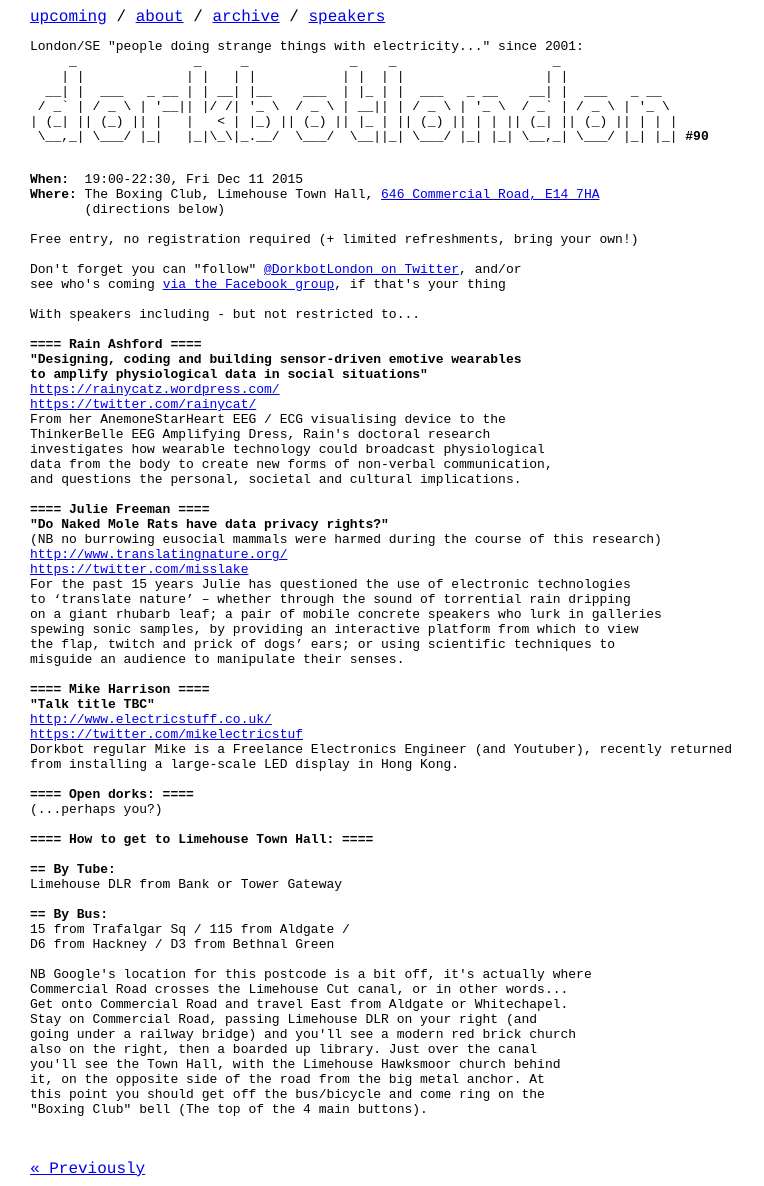
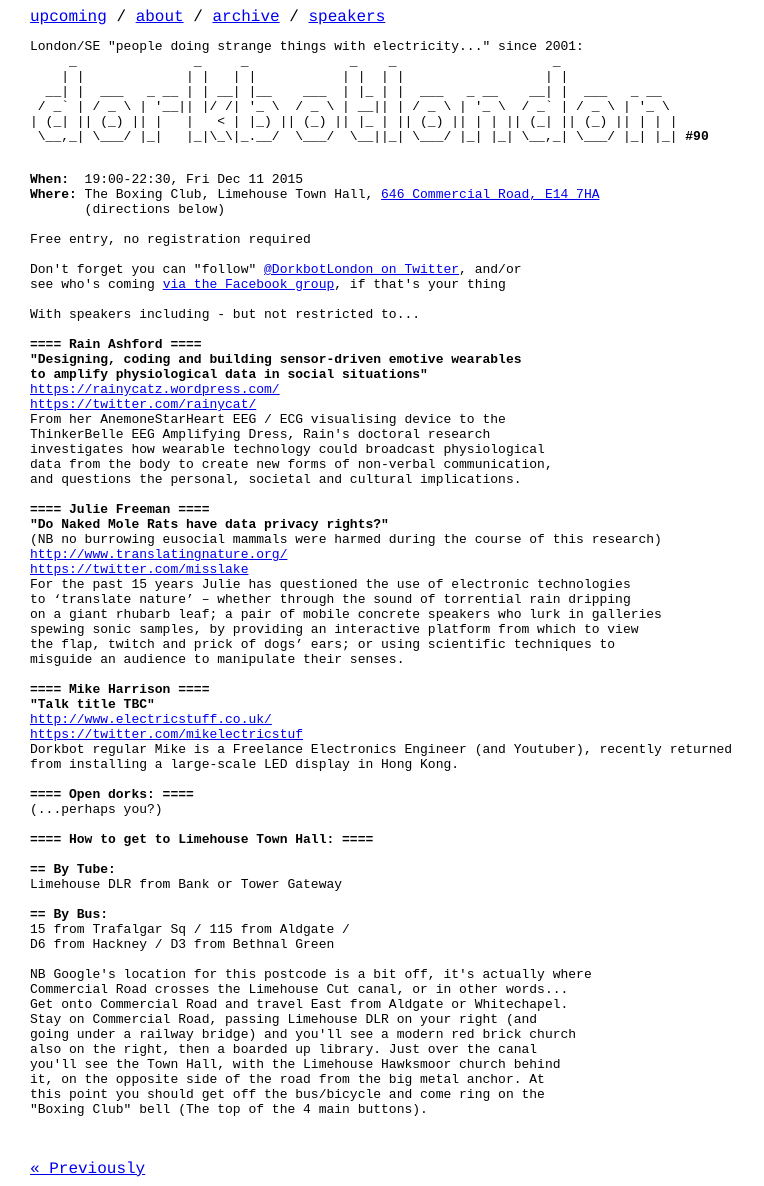
Before and after one commit to dorkbotlondon/dorkbotlondon.github.io, a Jekyll site: the page built from _posts/2015-12-11-90.html, in a window 1280 px wide. Shown: the whole page, without its empty margins (0-764 px from the left). Built offline with Jekyll 4.4.1, drawn with Linux system fonts in a browser that asks for light colours; Markdown is read by kramdown in place of the engine named in the settings.

Commit message:
Update 2015-12-11-90.html

```diff
--- a/_posts/2015-12-11-90.html
+++ b/_posts/2015-12-11-90.html
@@ -10,7 +10,7 @@ tags:
     - Mike Harrison
 ---
 
-Free entry, no registration required (+ limited refreshments, bring your own!)
+Free entry, no registration required
 
 Don't forget you can "follow" <a href="https://twitter.com/DorkbotLondon">@DorkbotLondon on Twitter</a>, and/or
 see who's coming <a href="https://www.facebook.com/groups/1494354627526302/">via the Facebook group</a>, if that's your thing
```
